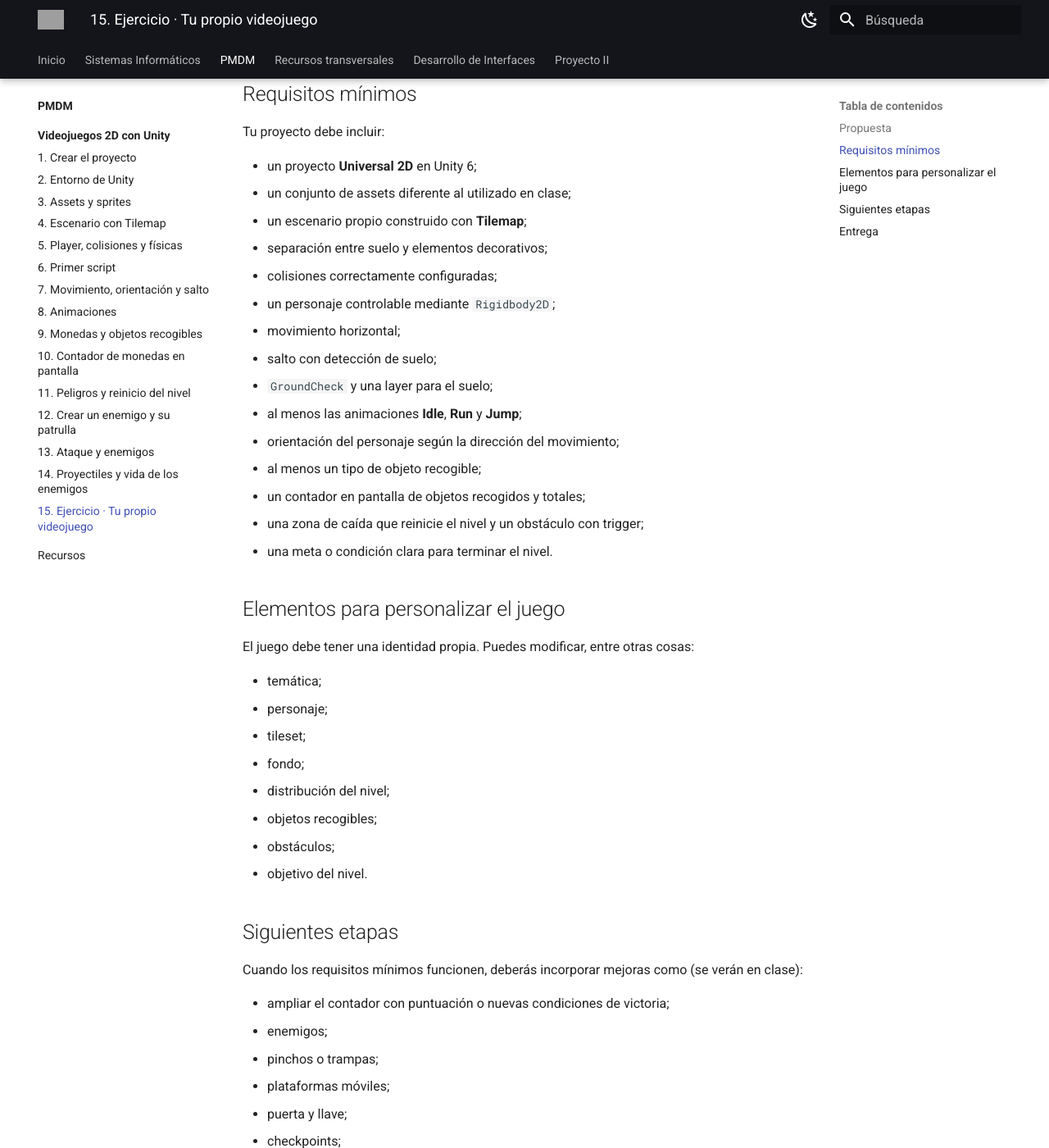
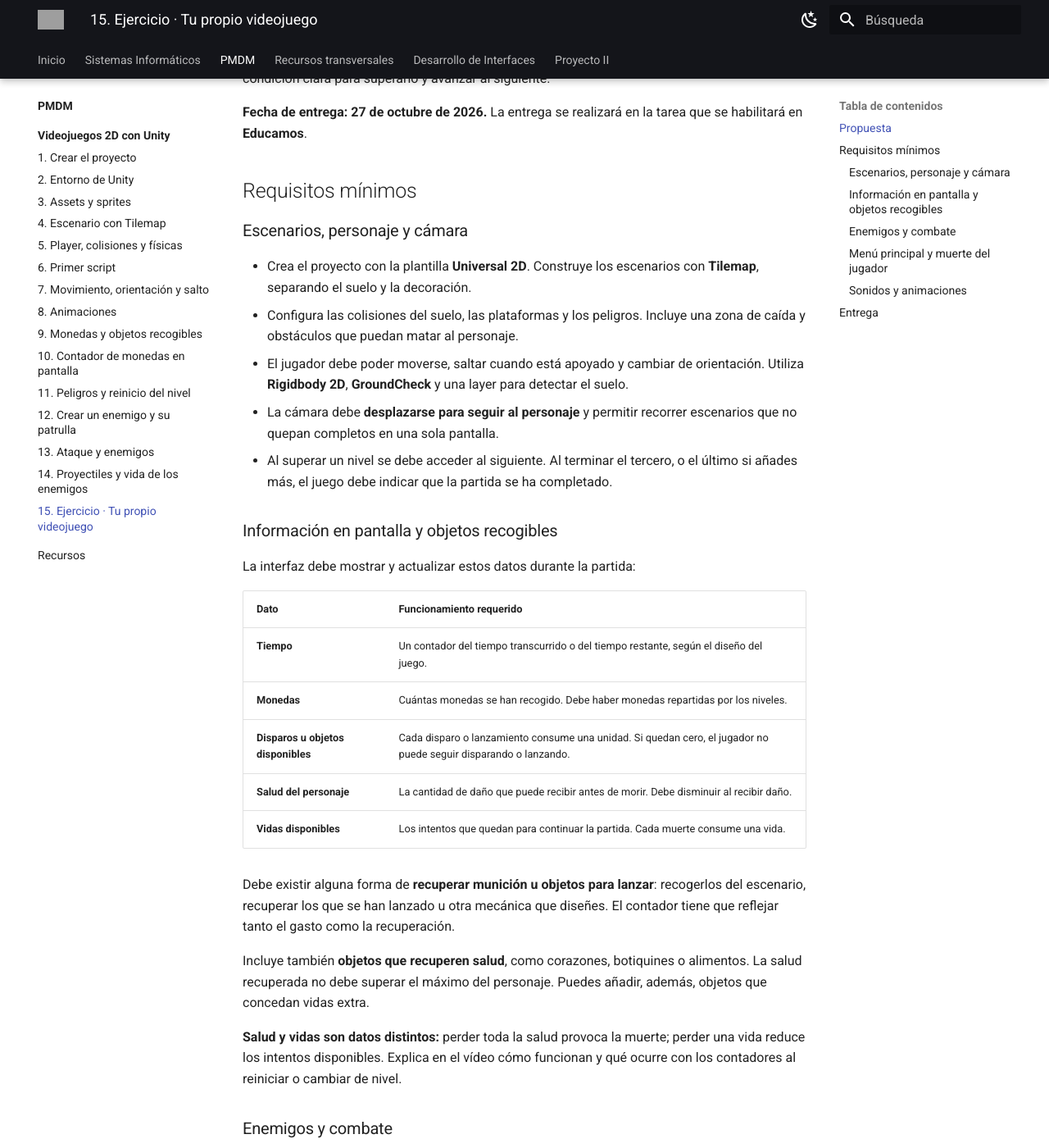
Before and after one commit to erciapps/web-home, an MkDocs documentation site: the page built from docs/pmdm/videojuegos/11-ejercicio-propio-juego.md, in a window 1280 px wide and 1400 px high, scrolled down 340 px. Shown: the whole window at 82% size. Built offline with MkDocs 1.6.1 and Material for MkDocs 9.7.7, drawn with Linux system fonts in a browser that asks for light colours; some of the changed text lies outside the part shown; grey boxes are pictures that could not be loaded.

Commit message:
Actualiza el proyecto Unity: tres niveles, contadores, combate, menú y entrega el 27 de octubre

```diff
--- a/docs/pmdm/videojuegos/11-ejercicio-propio-juego.md
+++ b/docs/pmdm/videojuegos/11-ejercicio-propio-juego.md
@@ -2,69 +2,69 @@
 
 ## Propuesta
 
-Recrea lo trabajado en clase, pero construyendo **tu propio juego de plataformas 2D**.
+Desarrolla **tu propio juego de plataformas 2D en Unity 6**, aplicando lo trabajado en clase. Utiliza assets y un tileset diferentes a los del ejemplo, elige una temática y diseña tus propios escenarios.
 
-No se trata de copiar ERCIGAME cambiando únicamente el personaje. Debes utilizar **otros assets y otro tileset** y diseñar un escenario propio aplicando las mismas técnicas que hemos utilizado en clase.
+El juego debe tener **al menos tres niveles** y poder jugarse desde el menú principal hasta completar el último. Cada nivel debe tener un recorrido propio, enemigos u obstáculos y una condición clara para superarlo y avanzar al siguiente.
+
+**Fecha de entrega: 27 de octubre de 2026.** La entrega se realizará en la tarea que se habilitará en **Educamos**.
 
 ## Requisitos mínimos
 
-Tu proyecto debe incluir:
+### Escenarios, personaje y cámara
 
-- un proyecto **Universal 2D** en Unity 6;
-- un conjunto de assets diferente al utilizado en clase;
-- un escenario propio construido con **Tilemap**;
-- separación entre suelo y elementos decorativos;
-- colisiones correctamente configuradas;
-- un personaje controlable mediante `Rigidbody2D`;
-- movimiento horizontal;
-- salto con detección de suelo;
-- `GroundCheck` y una layer para el suelo;
-- al menos las animaciones **Idle**, **Run** y **Jump**;
-- orientación del personaje según la dirección del movimiento;
-- al menos un tipo de objeto recogible;
-- un contador en pantalla de objetos recogidos y totales;
-- una zona de caída que reinicie el nivel y un obstáculo con trigger;
-- una meta o condición clara para terminar el nivel.
+- Crea el proyecto con la plantilla **Universal 2D**. Construye los escenarios con **Tilemap**, separando el suelo y la decoración.
+- Configura las colisiones del suelo, las plataformas y los peligros. Incluye una zona de caída y obstáculos que puedan matar al personaje.
+- El jugador debe poder moverse, saltar cuando está apoyado y cambiar de orientación. Utiliza **Rigidbody 2D**, **GroundCheck** y una layer para detectar el suelo.
+- La cámara debe **desplazarse para seguir al personaje** y permitir recorrer escenarios que no quepan completos en una sola pantalla.
+- Al superar un nivel se debe acceder al siguiente. Al terminar el tercero, o el último si añades más, el juego debe indicar que la partida se ha completado.
 
-## Elementos para personalizar el juego
+### Información en pantalla y objetos recogibles
 
-El juego debe tener una identidad propia. Puedes modificar, entre otras cosas:
+La interfaz debe mostrar y actualizar estos datos durante la partida:
 
-- temática;
-- personaje;
-- tileset;
-- fondo;
-- distribución del nivel;
-- objetos recogibles;
-- obstáculos;
-- objetivo del nivel.
+| Dato | Funcionamiento requerido |
+| --- | --- |
+| **Tiempo** | Un contador del tiempo transcurrido o del tiempo restante, según el diseño del juego. |
+| **Monedas** | Cuántas monedas se han recogido. Debe haber monedas repartidas por los niveles. |
+| **Disparos u objetos disponibles** | Cada disparo o lanzamiento consume una unidad. Si quedan cero, el jugador no puede seguir disparando o lanzando. |
+| **Salud del personaje** | La cantidad de daño que puede recibir antes de morir. Debe disminuir al recibir daño. |
+| **Vidas disponibles** | Los intentos que quedan para continuar la partida. Cada muerte consume una vida. |
 
-## Siguientes etapas
+Debe existir alguna forma de **recuperar munición u objetos para lanzar**: recogerlos del escenario, recuperar los que se han lanzado u otra mecánica que diseñes. El contador tiene que reflejar tanto el gasto como la recuperación.
 
-Cuando los requisitos mínimos funcionen, deberás incorporar mejoras como (se verán en clase):
+Incluye también **objetos que recuperen salud**, como corazones, botiquines o alimentos. La salud recuperada no debe superar el máximo del personaje. Puedes añadir, además, objetos que concedan vidas extra.
 
-- ampliar el contador con puntuación o nuevas condiciones de victoria;
-- enemigos;
-- pinchos o trampas;
-- plataformas móviles;
-- puerta y llave;
-- checkpoints;
-- varias escenas o niveles;
-- pantalla de victoria;
-- pantalla de Game Over;
-- música y efectos de sonido;
-- partículas;
-- interfaz con vidas o puntuación.
+**Salud y vidas son datos distintos:** perder toda la salud provoca la muerte; perder una vida reduce los intentos disponibles. Explica en el vídeo cómo funcionan y qué ocurre con los contadores al reiniciar o cambiar de nivel.
+
+### Enemigos y combate
+
+- Debe haber **enemigos animados que puedan dañar y matar al jugador**.
+- El jugador debe poder atacarlos mediante disparos o lanzamiento de objetos.
+- Los enemigos deben tener resistencia: **necesitan al menos dos impactos para morir**. Su daño recibido debe conservarse entre un golpe y el siguiente.
+- Al morir, el enemigo debe reproducir su animación de muerte antes de desaparecer.
+
+### Menú principal y muerte del jugador
+
+El juego debe comenzar en un **menú principal**, desde el que se pueda iniciar una partida y consultar los controles.
+
+Cuando el personaje muera, se deben detener sus controles, descontar una vida y mostrar las opciones de **reiniciar el nivel** o **volver al menú principal**.
+
+**Solo se podrá reiniciar si, después de descontar la vida, quedan vidas disponibles: vidas > 0.** Si se agotan, muestra el fin de la partida y permite volver al menú; la opción de reiniciar debe quedar desactivada u oculta.
+
+El reinicio debe restaurar el nivel y la salud del personaje, **conservando las vidas restantes**. No vale recargar la escena de forma que el contador de vidas vuelva a su valor inicial y permita reintentos ilimitados. Las opciones de la pantalla de muerte deben esperar a que el jugador elija; no reinicies automáticamente.
+
+### Sonidos y animaciones
+
+El personaje debe tener animaciones de **reposo, movimiento, salto y muerte**, y cambiar correctamente entre ellas. Los enemigos también deben estar animados durante su comportamiento y al morir.
+
+Añade **efectos de sonido** para acciones del juego: recoger monedas, saltar, disparar o lanzar objetos y recibir daño o morir. Si añades música de fondo, ajusta el volumen para que los efectos se escuchen con claridad.
 
 ## Entrega
 
-La entrega debe contener:
+Sube a la tarea de **Educamos**, como máximo el **27 de octubre de 2026**:
 
-1. El proyecto de Unity funcionando.
-2. Pequeño vídeo donde se vea el nivel en funcionamiento.
-3. Un breve `README.md` con:
-   - nombre del juego;
-   - objetivo;
-   - controles;
-   - assets utilizados y su procedencia;
-   - mejoras añadidas respecto al ejemplo de clase.
+1. **El proyecto completo de Unity en un archivo ZIP**, con el código del juego, las escenas, los recursos y la configuración necesaria para abrirlo y probarlo. Incluye las carpetas **Assets, Packages y ProjectSettings**; deja fuera Library, Temp, Logs y las carpetas temporales generadas por el editor.
+2. **Un vídeo explicativo a modo de tutorial**, en el que enseñes el juego y expliques cómo has desarrollado sus partes principales. Debes mostrar los tres niveles, los contadores, la recuperación de munición y salud, los enemigos, la cámara, los sonidos y las animaciones. Enseña también qué ocurre al morir con vidas disponibles y cuando se agotan, y señala en el código cómo has resuelto esas funciones.
+3. **Un README.md** dentro del proyecto con el nombre del juego, su objetivo, los controles, las instrucciones para abrirlo, los assets utilizados y su procedencia.
+
+En el vídeo se debe ver la pantalla y escucharse tu explicación. Organízalo para que otra persona pueda seguir el funcionamiento del proyecto y entender las decisiones que has tomado. Comprueba antes de entregar que el ZIP se abre correctamente y que el vídeo tiene imagen y sonido.
```
Also changed, not shown: docs/pmdm/videojuegos/index.md (+1 -1 lines).
